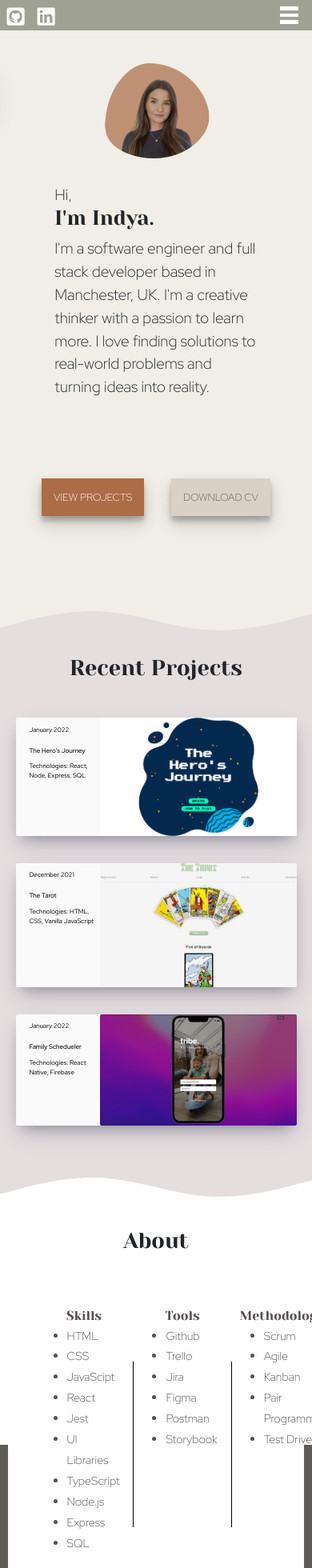
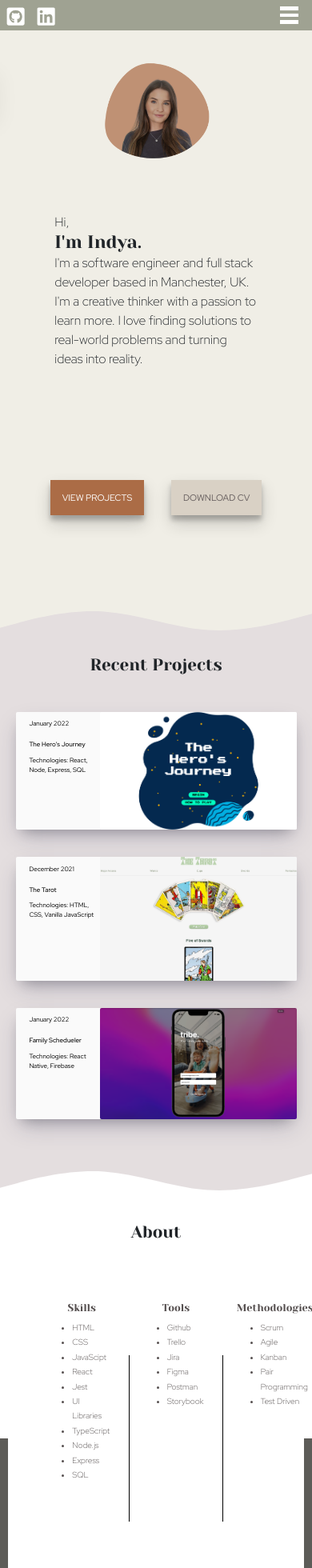
Before and after one commit to indyamolloy/Portfolio, a React (Create React App) app: page / in a window 390 px wide. Shown: the top 1960 px of the page at 80% size. Built offline with nearby package versions, Linux system fonts and the light colour scheme; a web font is replaced by a local one.

Commit message:
responsive styling mobile

```diff
--- a/src/components/Contact/contact.module.css
+++ b/src/components/Contact/contact.module.css
@@ -8,7 +8,7 @@
 }
 
 .heading {
-  font-size: 1.7em;
+  font-size: 1.3em;
   position: absolute;
   font-family: "Yeseva One", cursive;
   z-index: 2;
@@ -26,7 +26,7 @@
 }
 
 .label {
-  font-size: 1em;
+  font-size: 0.8em;
 }
 
 .input {
@@ -43,6 +43,7 @@
 
 .submitButton {
   display: inline-block;
+  position: relative;
   padding: 0.3em 1.2em 0.3em 1.2em;
   width: auto;
   border: none;
@@ -50,7 +51,7 @@
 
   font-family: "Roboto", sans-serif;
   font-weight: 500;
-  font-size: 1em;
+  font-size: 0.7em;
   background-color: #ab6c46;
   color: white;
   text-align: center;
@@ -69,7 +70,7 @@
 
 .wave {
   position: absolute;
-  top: -8vh;
+  top: -10vh;
   width: 100%;
 }
 
@@ -80,7 +81,7 @@
   border: none;
   font-family: "Roboto", sans-serif;
   font-weight: 500;
-  font-size: 1em;
+  font-size: 0.6em;
   background-color: white;
 
   text-align: center;
@@ -95,7 +96,7 @@
   display: flex;
   flex-direction: column;
   position: relative;
-  bottom: 8vh;
+  bottom: 2vh;
   left: -1vh;
   width: 50%;
   justify-content: flex-end;
--- a/src/components/Home/home.module.css
+++ b/src/components/Home/home.module.css
@@ -40,7 +40,8 @@ html {
 .name {
   /* position: absolute; */
   font-family: "Yeseva One", cursive;
-  font-size: 1.6em;
+  font-size: 1.4em;
+  margin-bottom: 0;
   /* color: black; */
   /* left: 30vh; */
   /* top: 33vh; */
@@ -52,7 +53,7 @@ html {
 .hi {
   /* left: 30vh; */
   /* top: 28vh; */
-  font-size: 1.2em;
+  font-size: 1em;
   font-family: "Red Hat Display", sans-serif;
   font-weight: 200;
   margin-bottom: 0;
@@ -66,7 +67,7 @@ html {
   /* padding-top: 4vh;
   min-width: 30vw;
   max-width: 10vw; */
-  font-size: 1.2em;
+  font-size: 1em;
   font-family: "Red Hat Display", sans-serif;
   font-weight: 200;
   /* height: 25vh;
@@ -86,10 +87,10 @@ html {
   margin: 0 0.3em 0.3em 0;
   font-family: "Red Hat Display", sans-serif;
   font-weight: 300;
-  font-size: 0.8em;
+  font-size: 0.7em;
   text-align: center;
   transition: all 0.2s;
-  font-weight: 300;
+  font-weight: 400;
   box-shadow: rgba(26, 26, 26, 0.19) 0px 10px 20px,
     rgba(0, 0, 0, 0.23) 0px 6px 6px;
   margin: 0 2vh 0 2vh;
--- a/src/components/Projects/projectCard.module.css
+++ b/src/components/Projects/projectCard.module.css
@@ -11,7 +11,7 @@
   justify-content: flex-end;
   border-radius: 2px;
   max-width: 90%;
-  max-height: 30%;
+  max-width: 90%;
 
   /* width: 100%;
   height: 100%;
--- a/src/components/Projects/projects.module.css
+++ b/src/components/Projects/projects.module.css
@@ -18,7 +18,7 @@
 }
 
 .heading {
-  font-size: 1.7em;
+  font-size: 1.3em;
   margin-top: 15vh;
 
   font-family: "Yeseva One", cursive;
--- a/src/components/Skills/skills.module.css
+++ b/src/components/Skills/skills.module.css
@@ -13,7 +13,7 @@
 }
 
 .heading {
-  font-size: 1.7em;
+  font-size: 1.3em;
   position: absolute;
   font-family: "Yeseva One", cursive;
   text-align: center;
@@ -50,7 +50,8 @@
 .title {
   font-family: "Yeseva One", cursive;
   font-weight: 400;
-  font-size: 1em;
+  font-size: 0.8em;
+
   text-align: center;
   color: rgb(85, 79, 79);
 }
@@ -58,9 +59,10 @@
   font-family: "Red Hat Display", sans-serif;
   color: rgb(85, 79, 79);
   font-weight: 200;
-  font-size: 0.9em;
+  font-size: 0.8em;
   text-align: left;
   line-height: 1.8em;
+  margin: 0.8vh;
 }
 
 li {
```
